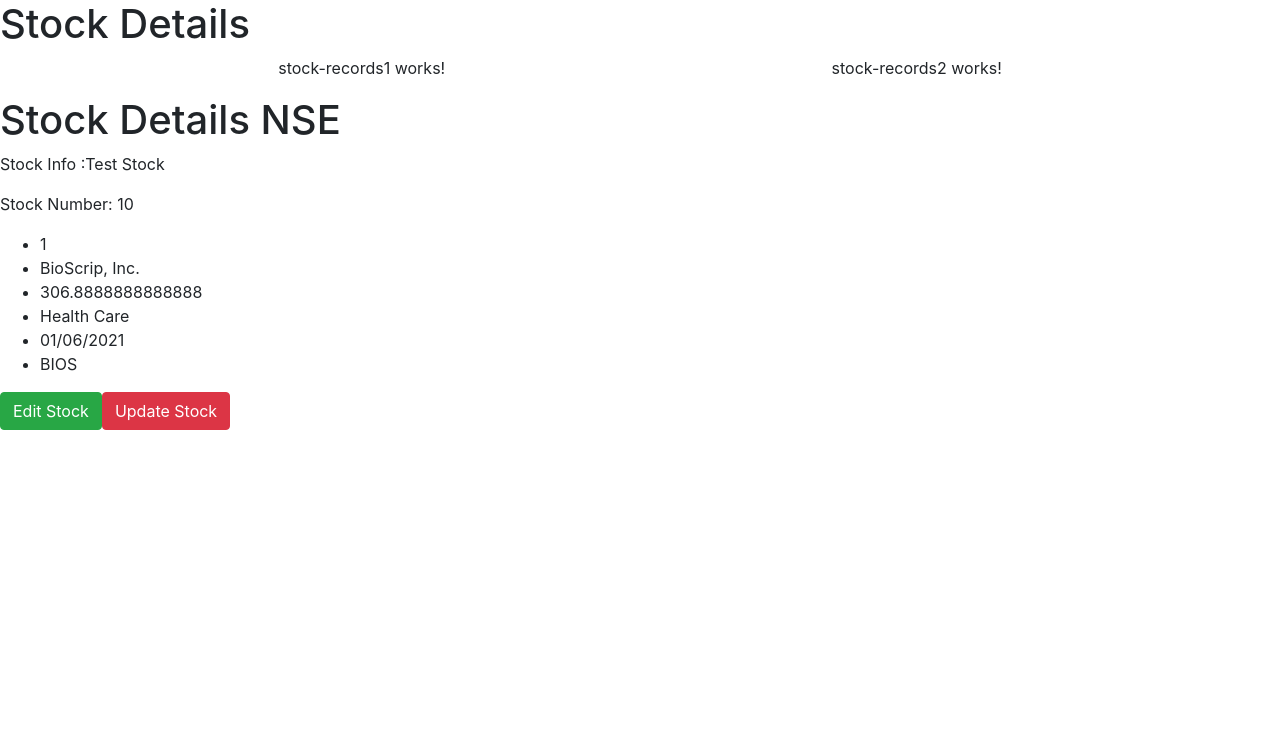
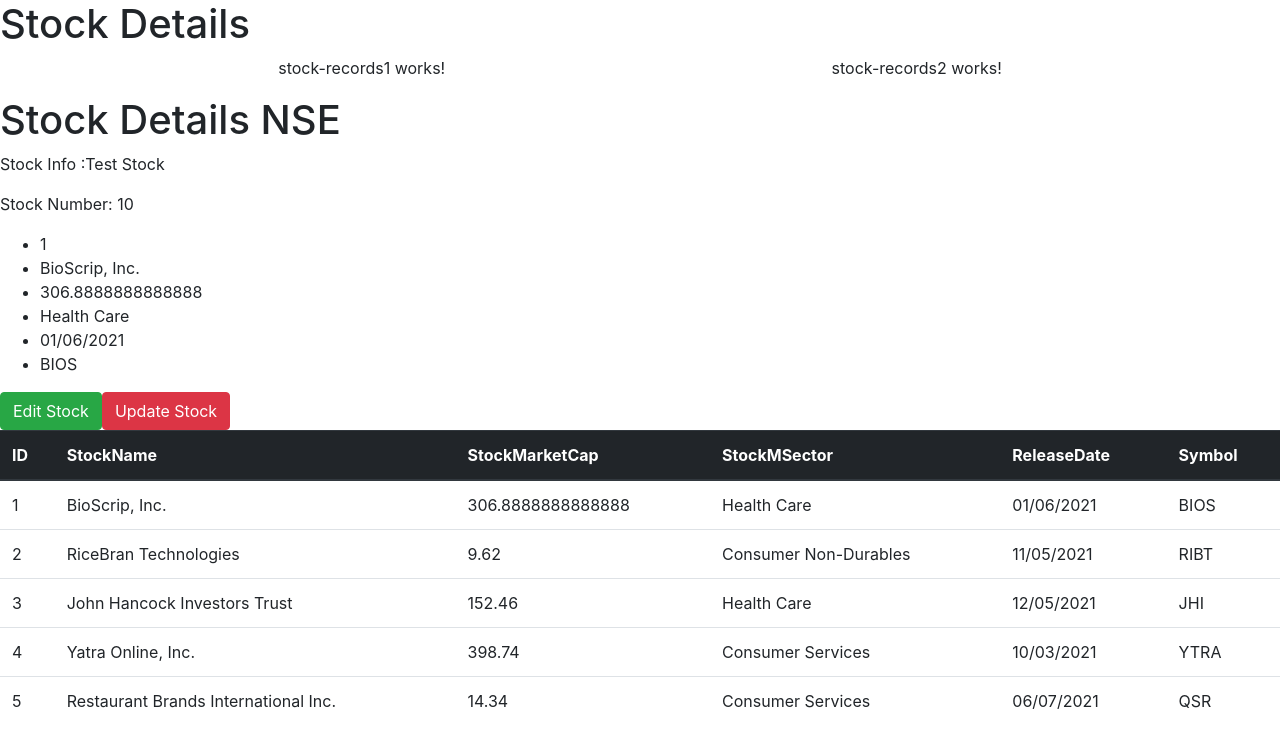
Before and after one commit to statst/Stock-Details, an Angular app: page / in a window 1280 px wide. Shown: the top 748 px of the page. Built offline with nearby package versions, Linux system fonts and the light colour scheme.

Commit message:
displaying mock stocks

```diff
--- a/src/app/components/stocks/stocks.component.html
+++ b/src/app/components/stocks/stocks.component.html
@@ -13,33 +13,25 @@
 <button class="btn btn-success"  (click)="editStock()">Edit Stock</button>
 <button class="btn btn-danger" (click)="updateStock()">Update Stock</button>
 
-<!-- <table class="table">
+<table class="table">
     <thead class="thead-dark">
       <tr>
-        <th scope="col">#</th>
-        <th scope="col">First</th>
-        <th scope="col">Last</th>
-        <th scope="col">Handle</th>
+        <th scope="col">ID</th>
+        <th scope="col">StockName</th>
+        <th scope="col">StockMarketCap</th>
+        <th scope="col">StockMSector</th>
+        <th scope="col">ReleaseDate</th>
+        <th scope="col">Symbol</th>
       </tr>
     </thead>
     <tbody>
-      <tr>
-        <th scope="row">1</th>
-        <td>Mark</td>
-        <td>Otto</td>
-        <td>@mdo</td>
-      </tr>
-      <tr>
-        <th scope="row">2</th>
-        <td>Jacob</td>
-        <td>Thornton</td>
-        <td>@fat</td>
-      </tr>
-      <tr>
-        <th scope="row">3</th>
-        <td>Larry</td>
-        <td>the Bird</td>
-        <td>@twitter</td>
+      <tr *ngFor="let stock of stockDetails">
+        <td>{{stock.id}}</td>
+        <td>{{stock.stockName}}</td>
+        <td>{{stock.stockMarketCap}}</td>
+        <td>{{stock.stockMSector}}</td>
+        <td>{{stock.releaseDate}}</td>
+        <td>{{stock.symbol}}</td>
       </tr>
     </tbody>
-  </table> -->
+  </table>
```
